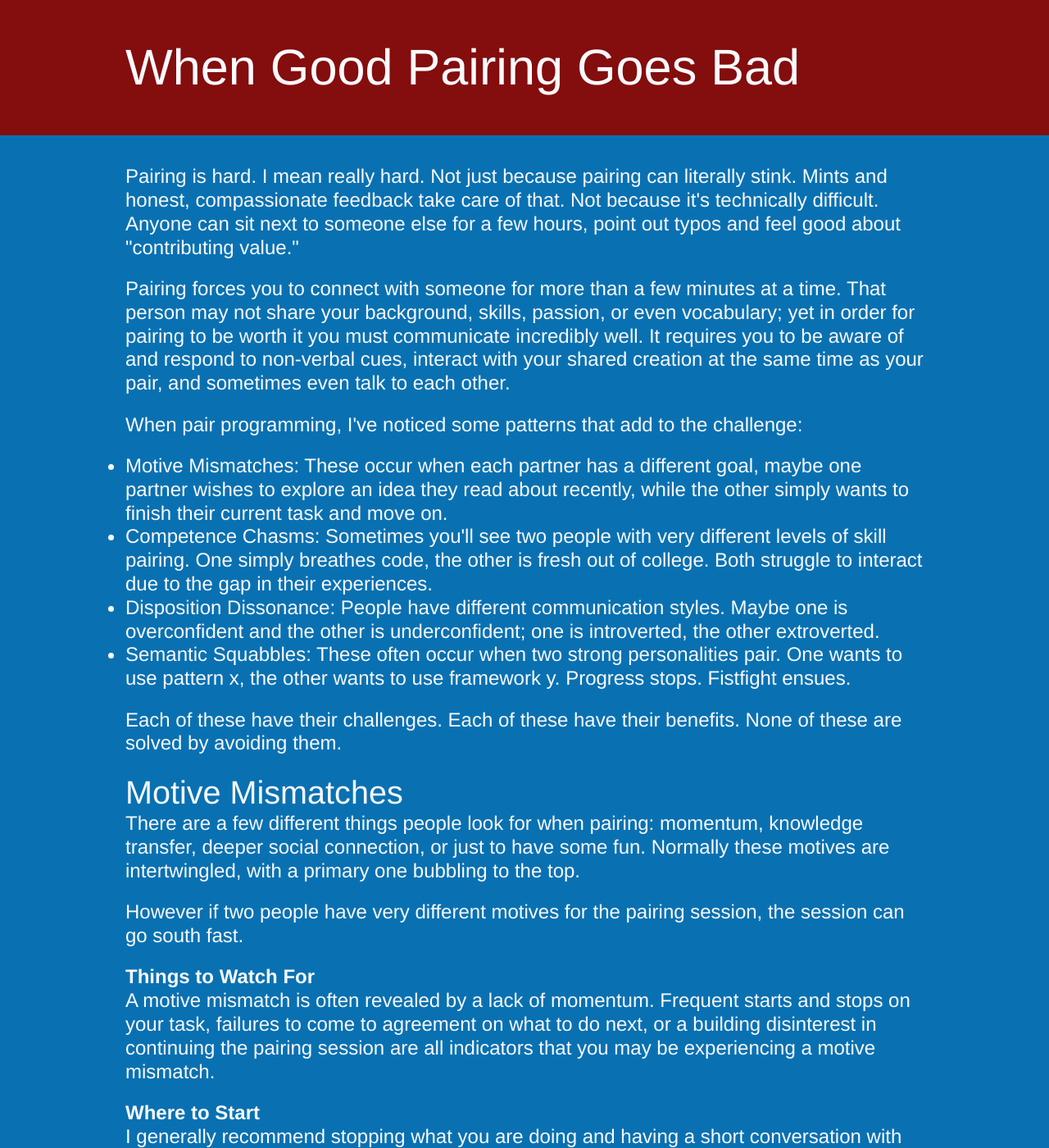
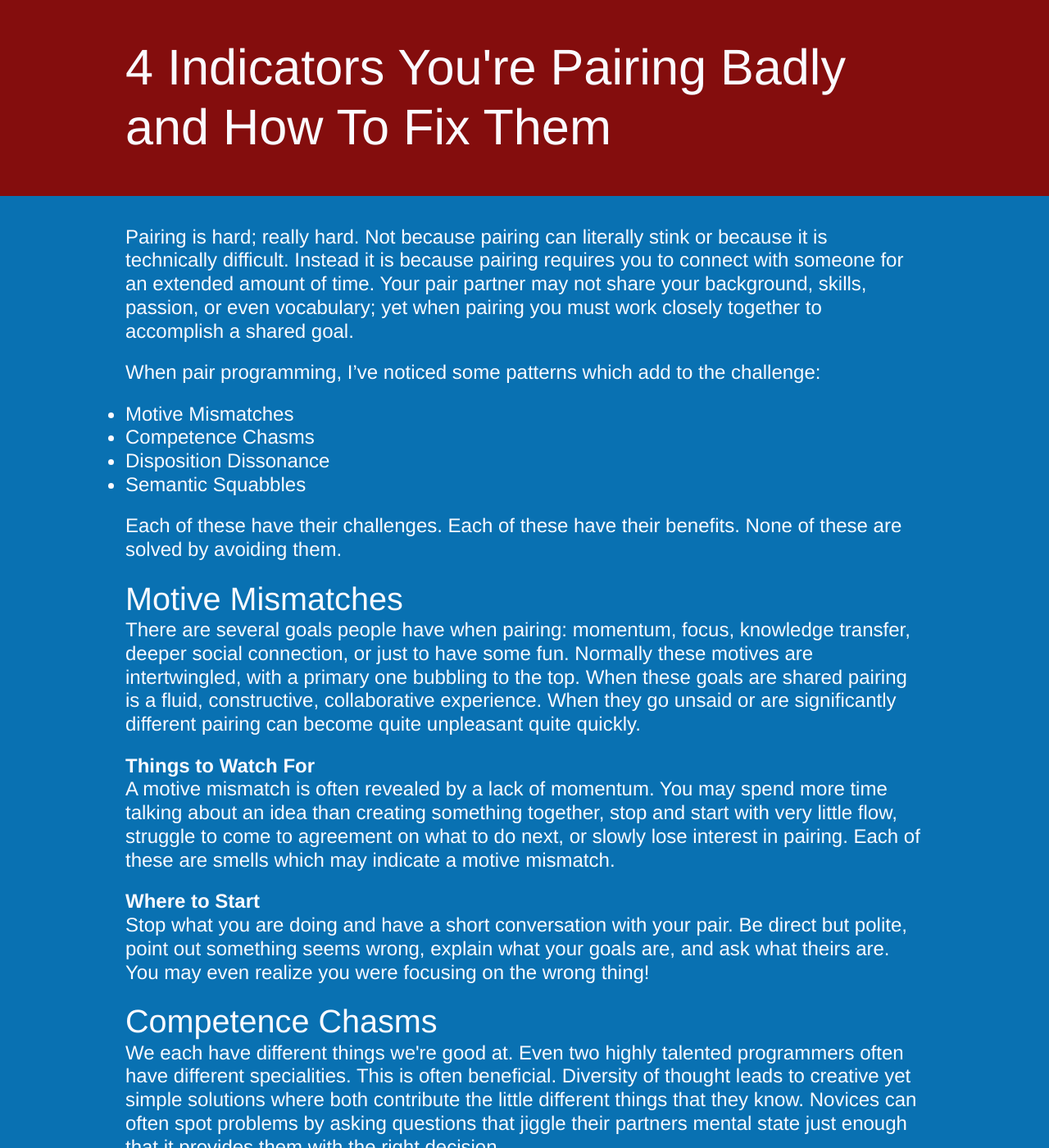
Before and after one commit to zspencer/www.zeespencer.com, a Jekyll site: the page built from drafts/_posts/2011-12-31-the-hardest-part-of-xp.markdown, in a window 1280 px wide and 1400 px high. Shown: the whole window at 82% size. Built offline with Jekyll 4.4.1, drawn with Linux system fonts in a browser that asks for light colours; some of the changed text lies outside the part shown.

Commit message:
Tighten up Motive Mismatches

```diff
--- a/drafts/_posts/2011-12-31-the-hardest-part-of-xp.markdown
+++ b/drafts/_posts/2011-12-31-the-hardest-part-of-xp.markdown
@@ -1,63 +1,44 @@
 ---
 layout: default
-title: When Good Pairing Goes Bad
+title: 4 Indicators You're Pairing Badly and How To Fix Them
 tags: [article, draft]
 ---
-Pairing is hard. I mean really hard. Not just because pairing can literally
-stink. Mints and honest, compassionate feedback take care of that. Not because
-it\'s technically difficult. Anyone can sit next to someone else for a few
-hours, point out typos and feel good about \"contributing value.\"
+Pairing is hard; really hard. Not because pairing can literally stink or because
+it is technically difficult. Instead it is because pairing requires you to
+connect with someone for an extended amount of time. Your pair partner may not share
+your background, skills, passion, or even vocabulary; yet when pairing you must
+work closely together to accomplish a shared goal.
 
-Pairing forces you to connect with someone for more than a few minutes at a
-time. That person may not share your background, skills, passion, or even
-vocabulary; yet in order for pairing to be worth it you must communicate
-incredibly well. It requires you to be aware of and respond to non-verbal cues,
-interact with your shared creation at the same time as your pair, and sometimes
-even talk to each other.
+When pair programming, I've noticed some patterns which add to the challenge:
 
-When pair programming, I\'ve noticed some patterns that add to the challenge:
-
-*  Motive Mismatches: These occur when each partner has a different goal, maybe
-   one partner wishes to explore an idea they read about recently, while the
-   other simply wants to finish their current task and move on.
-*  Competence Chasms: Sometimes you\'ll see two people with very different
-   levels of skill pairing. One simply breathes code, the other is fresh out of
-   college. Both struggle to interact due to the gap in their experiences.
-*  Disposition Dissonance: People  have different communication styles. Maybe
-   one is overconfident and the other is underconfident; one is introverted, the
-   other extroverted.
-*  Semantic Squabbles: These often occur when two strong personalities pair. One
-   wants to use pattern x, the other wants to use framework y. Progress stops.
-   Fistfight ensues.
+* Motive Mismatches
+* Competence Chasms
+* Disposition Dissonance
+* Semantic Squabbles
 
 Each of these have their challenges. Each of these have their benefits. None of
 these are solved by avoiding them.
 
 ###Motive Mismatches
-There are a few different things people look for when pairing: momentum,
-knowledge transfer, deeper social connection, or just
-to have some fun. Normally these motives are intertwingled, with a primary one
-bubbling to the top.
-
-However if two people have very different motives for the pairing session,
-the session can go south fast.
+There are several goals people have when pairing: momentum, focus, knowledge
+transfer, deeper social connection, or just to have some fun. Normally these
+motives are intertwingled, with a primary one bubbling to the top. When these
+goals are shared pairing is a fluid, constructive, collaborative experience.
+When they go unsaid or are significantly different pairing can become quite
+unpleasant quite quickly.
 
 #### Things to Watch For
-A motive mismatch is often revealed by a lack of momentum. Frequent
-starts and stops on your task, failures to come to agreement on what to do next,
-or a building disinterest in continuing the pairing session are all indicators
-that you may be experiencing a motive mismatch.
+A motive mismatch is often revealed by a lack of momentum. You may
+spend more time talking about an idea than creating something
+together, stop and start with very little flow, struggle to come to agreement
+on what to do next, or slowly lose interest in pairing. Each of these are smells
+which may indicate a motive mismatch.
 
 #### Where to Start
-I generally recommend stopping what you are doing and having a short
-conversation with your pair. Be direct but polite, explain that it looks like
-you have different objectives for your pairing session. Clearly explain what you
-want to get out of the pairing session, and ask what their top priority is. It
-may be helpful to use questions in order to give them the vocabulary to explain
-what they are looking for. You may discover that your desire to hone your skills
-with with a new text editor is interfere with their desire to complete the task
-at hand. You may even realize that you were focusing on the wrong
-thing!
+Stop what you are doing and have a short conversation with your pair. Be direct
+but polite, point out something seems wrong, explain what your goals are,
+and ask what theirs are. You may even realize you were focusing on the
+wrong thing!
 
 ### Competence Chasms
 We each have different things we\'re good at. Even two highly talented
```
